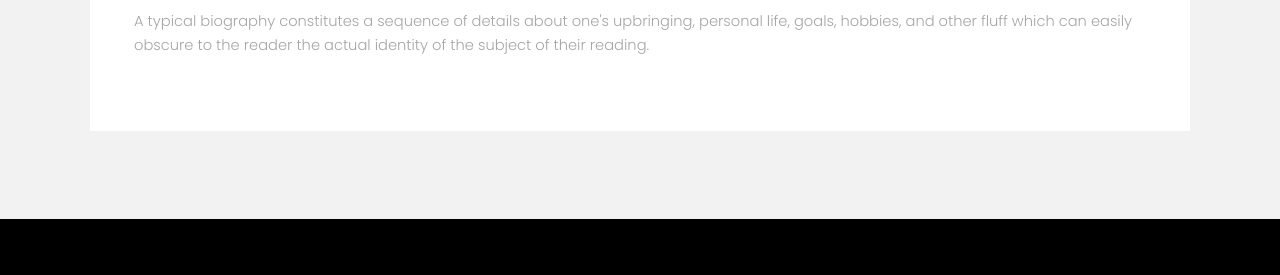
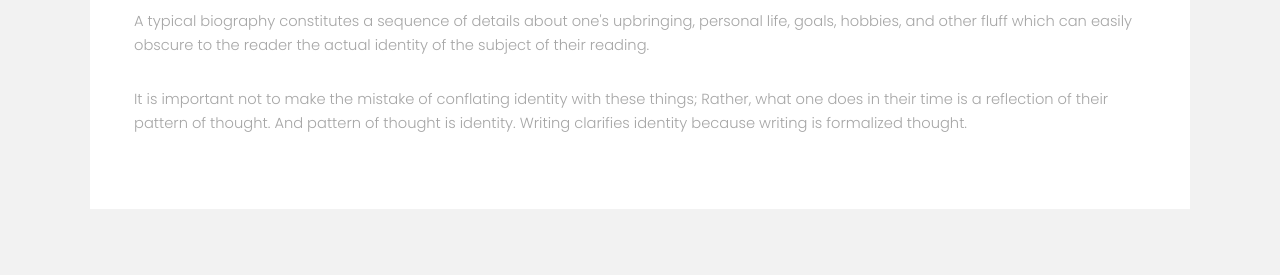
Before and after one commit to Chrismonkey1/website, a plain HTML site: page generic.html in a window 1280 px wide. Shown: the part 511-786 px from the top of the page. Drawn offline with Linux system fonts and the light colour scheme.

Commit message:
Update generic.html

```diff
--- a/generic.html
+++ b/generic.html
@@ -22,7 +22,7 @@
 								<h2>Christopher George</h2>
 							</header><p>A typical biography constitutes a sequence of details about one's upbringing, personal life, goals, hobbies, and other fluff which can easily obscure to the reader the actual identity of the subject of their reading. </p>
 
-							<p> </p>
+							<p> It is important not to make the mistake of conflating identity with these things; Rather, what one does in their time is a reflection of their pattern of thought. And pattern of thought is identity. Writing clarifies identity because writing is formalized thought. </p>
 
 							<p>  </p>
 						</div>
```
